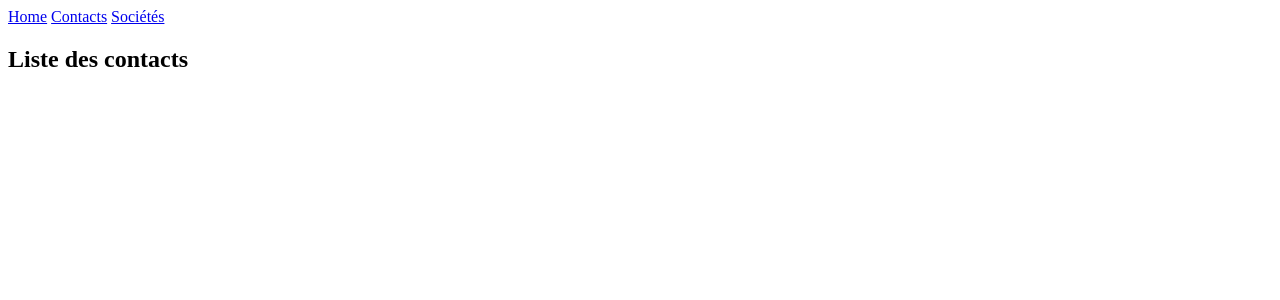
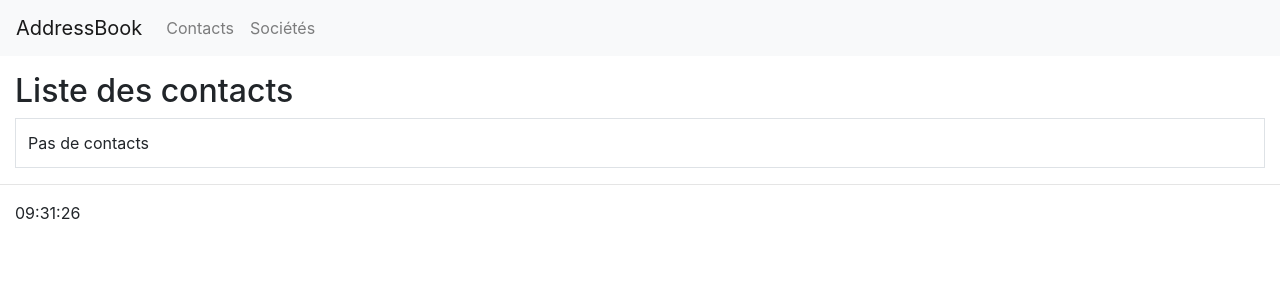
Before and after one commit to bioub/Formation_Symfony_2019_09, a Symfony app: template AddressBook/app/Resources/views/contact/index.html.twig in a window 1280 px wide. Shown: the top 300 px of the page. Run offline with Twig, Linux system fonts and the light colour scheme; the template is opened without the code that fills it, so the values that code supplies are empty; some libraries are stand-ins or nearby versions.

Commit message:
Jour 1.25

```diff
--- a/AddressBook/app/Resources/views/base.html.twig
+++ b/AddressBook/app/Resources/views/base.html.twig
@@ -3,16 +3,34 @@
     <head>
         <meta charset="UTF-8" />
         <title>{% block title %}Welcome!{% endblock %}</title>
-        {% block stylesheets %}{% endblock %}
+        {% block stylesheets %}
+            <link rel="stylesheet" href="https://stackpath.bootstrapcdn.com/bootstrap/4.3.1/css/bootstrap.min.css" integrity="sha384-ggOyR0iXCbMQv3Xipma34MD+dH/1fQ784/j6cY/iJTQUOhcWr7x9JvoRxT2MZw1T" crossorigin="anonymous">
+        {% endblock %}
         <link rel="icon" type="image/x-icon" href="{{ asset('favicon.ico') }}" />
     </head>
     <body>
-        <nav>
-            <a href="{{ path('homepage') }}">Home</a>
-            <a href="{{ path('app_contact_index') }}">Contacts</a>
-            <a href="{{ path('app_societe_index') }}">Sociétés</a>
+        <nav class="navbar navbar-expand navbar-light bg-light">
+            <a class="navbar-brand" href="{{ path('homepage') }}">AddressBook</a>
+            <ul class="navbar-nav">
+                <li class="nav-item">
+                    <a class="nav-link" href="{{ path('app_contact_index') }}">Contacts</a>
+                </li>
+                <li class="nav-item">
+                    <a class="nav-link" href="{{ path('app_societe_index') }}">Sociétés</a>
+                </li>
+            </ul>
         </nav>
-        {% block body %}{% endblock %}
-        {% block javascripts %}{% endblock %}
+        <div class="container-fluid mt-3">
+            {% block body %}{% endblock %}
+        </div>
+        <hr>
+        <div class="container-fluid">
+            {{ date() | date('h:i:s') }}
+        </div>
+        {% block javascripts %}
+            <script src="https://code.jquery.com/jquery-3.3.1.slim.min.js" integrity="sha384-q8i/X+965DzO0rT7abK41JStQIAqVgRVzpbzo5smXKp4YfRvH+8abtTE1Pi6jizo" crossorigin="anonymous"></script>
+            <script src="https://cdnjs.cloudflare.com/ajax/libs/popper.js/1.14.7/umd/popper.min.js" integrity="sha384-UO2eT0CpHqdSJQ6hJty5KVphtPhzWj9WO1clHTMGa3JDZwrnQq4sF86dIHNDz0W1" crossorigin="anonymous"></script>
+            <script src="https://stackpath.bootstrapcdn.com/bootstrap/4.3.1/js/bootstrap.min.js" integrity="sha384-JjSmVgyd0p3pXB1rRibZUAYoIIy6OrQ6VrjIEaFf/nJGzIxFDsf4x0xIM+B07jRM" crossorigin="anonymous"></script>
+        {% endblock %}
     </body>
 </html>
--- a/AddressBook/app/Resources/views/contact/index.html.twig
+++ b/AddressBook/app/Resources/views/contact/index.html.twig
@@ -4,9 +4,20 @@
 
 {% block body %}
     <h2>Liste des contacts</h2>
-    <ul>
+    <table class="table table-bordered">
+        <tbody>
         {% for c in contacts %}
-        <li>{{ c.prenom }} {{ c.nom | upper }}</li>
+            <tr>
+                <td>{{ c.prenom }} {{ c.nom | upper }}</td>
+                <td>
+                    <a class="btn btn-sm btn-primary" href="#">Afficher</a>
+                    <a class="btn btn-sm btn-warning" href="#">Modifier</a>
+                    <a class="btn btn-sm btn-danger" href="#">Supprimer</a>
+                </td>
+            </tr>
+        {% else %}
+            <tr><td>Pas de contacts</td></tr>
         {% endfor %}
-    </ul>
+        </tbody>
+    </table>
 {% endblock %}
```
